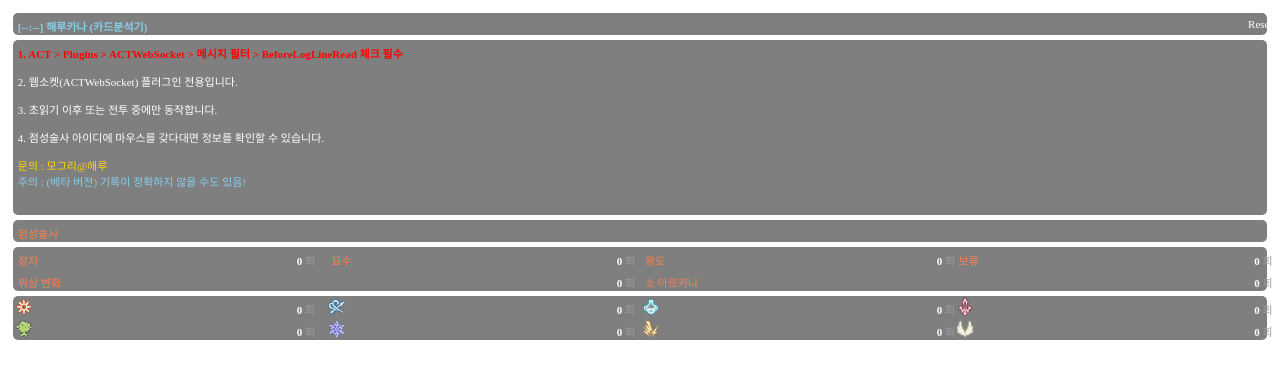
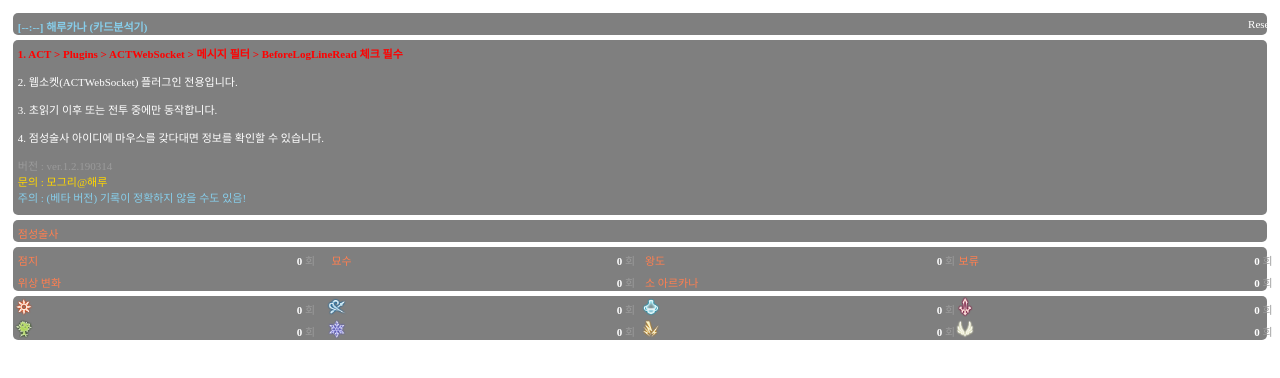
Before and after one commit to HAERUHAERU/HaeruCANA, a plain HTML site: page index.html in a window 1280 px wide. Drawn offline with Linux system fonts and the light colour scheme.

Commit message:
Update index.html

```diff
--- a/index.html
+++ b/index.html
@@ -2,7 +2,7 @@
 <html>
 
 <head>
-    <title>해루카나 (카드/분석기)</title>
+    <title>해루카나 (카드분석기)</title>
     <script src="js/jquery-2.1.1.min.js" type="text/javascript"></script>
     <script>
         var wsUri1 = "ws://@HOST_PORT@/BeforeLogLineRead"; /*DO NOT EDIT THIS VALUE*/
@@ -233,7 +233,7 @@
                 2. 웹소켓(ACTWebSocket) 플러그인 전용입니다.<br><br>
                 3. 초읽기 이후 또는 전투 중에만 동작합니다.<br><br>
                 4. 점성술사 아이디에 마우스를 갖다대면 정보를 확인할 수 있습니다.<br><br>
-                <div class="cnt" id="ver"></div>
+                <div class="cnt">버전 : ver.1.2.190314</div>
                 <font style="color:gold">문의 : 모그리@해루</font><br>
                 <font style="color:skyblue">주의 : (베타 버전) 기록이 정확하지 않을 수도 있음!</font>
             </div>
@@ -363,8 +363,5 @@
             <span class="cnt"> 회</span>
         </div>
     </div>
-
 </body>
-
-
 </html>
```
